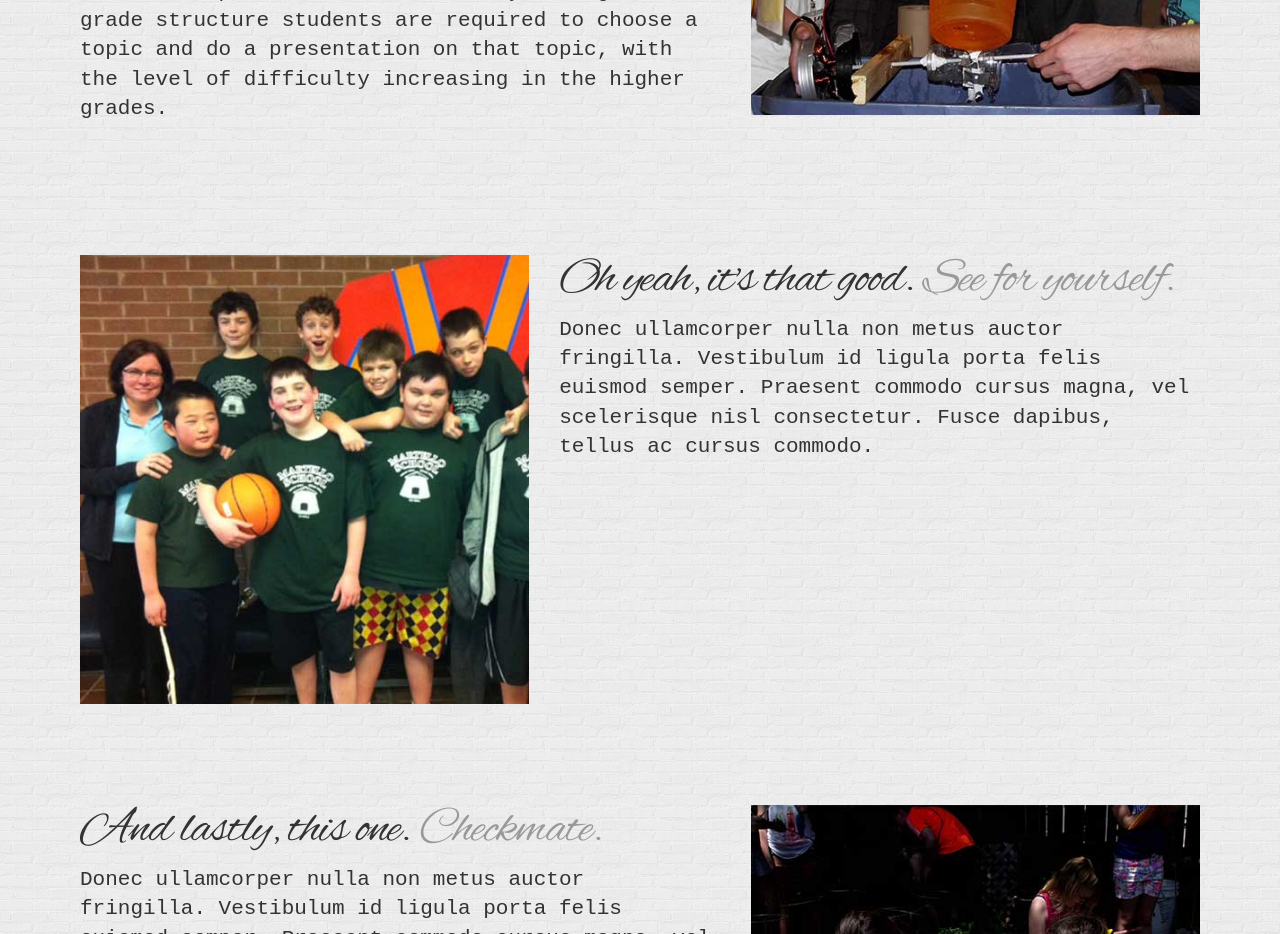
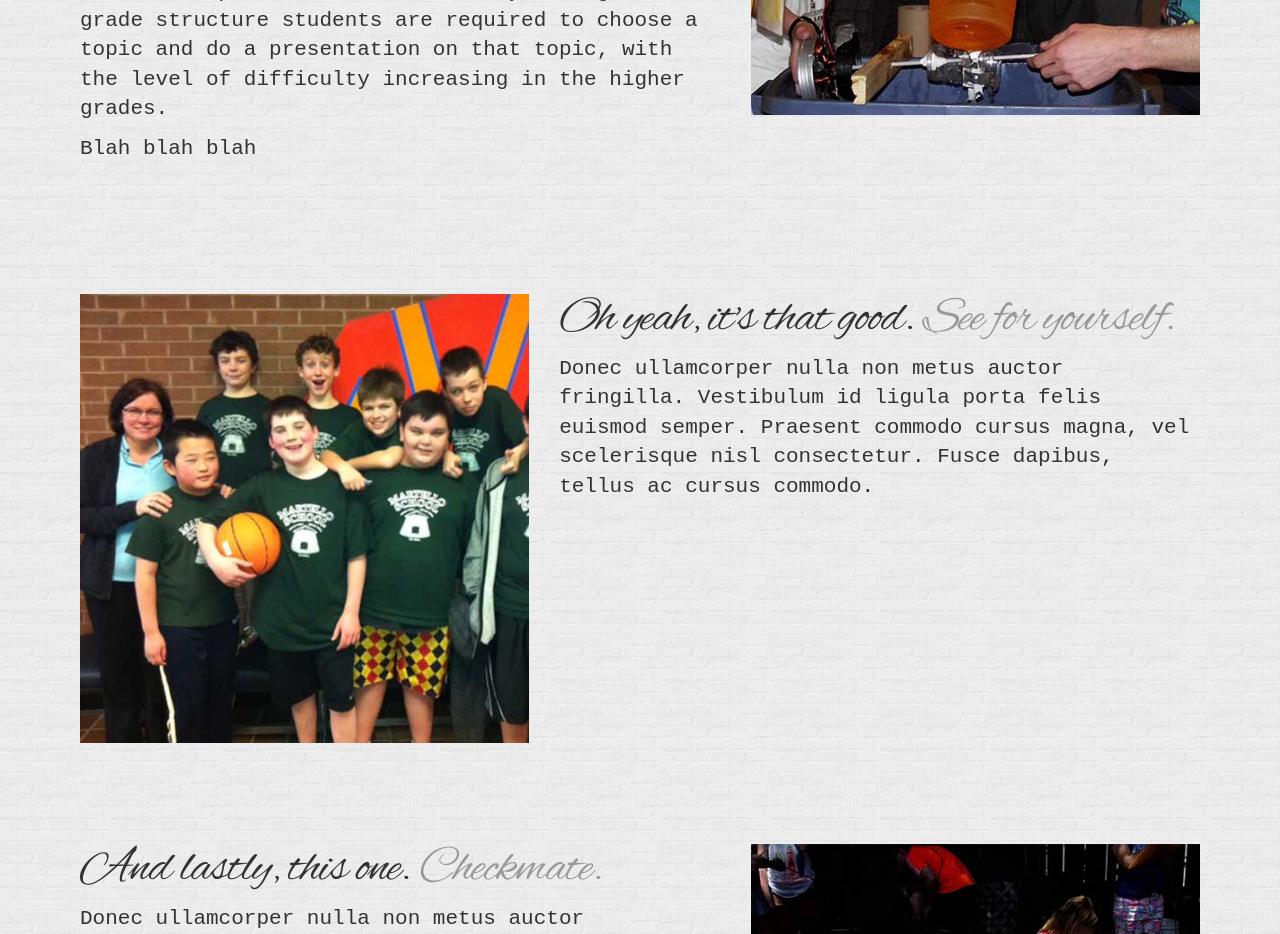
Before and after one commit to yashap/martello, a plain HTML site: page programs.html in a window 1280 px wide. Shown: the part 2080-3014 px from the top of the page. Drawn offline with Linux system fonts and the light colour scheme; a web font is replaced by a local one.

Commit message:
Added a BS paragraph to programs.html

```diff
--- a/programs.html
+++ b/programs.html
@@ -95,6 +95,7 @@
           <h2 class="sub-feature featurette-heading">First featurette heading. <span class="text-muted">It'll blow your mind.</span></h2>
           <p>From grade 1 onward we also focus on spelling; children work within their basic vocabulary around a theme, such as Thanksgiving, and are given 10 words drawn from that them for each week’s lesson Grade 2 takes that a step further into memorization and begins an introduction to composition where students are required to write a story on a particular theme which is then edited by a teacher prior to a final corrected copy being produced by the student.</p>
           <p>In grades 2 and 3 students do simple novel studies reading in a group with a teacher which helps the children become comfortable speaking within a group. By the time a student enters the 4/5/6/ level they are working on more complex novels, intricate grammar rules along with oral and written comprehension. Additionally throughout the grade structure students are required to choose a topic and do a presentation on that topic, with the level of difficulty increasing in the higher grades.</p>
+          <p>Blah blah blah</p>
         </div>
         <div class="col-md-5">
           <img class="featurette-image img-responsive" src="images/science_500x500.jpg">
```
